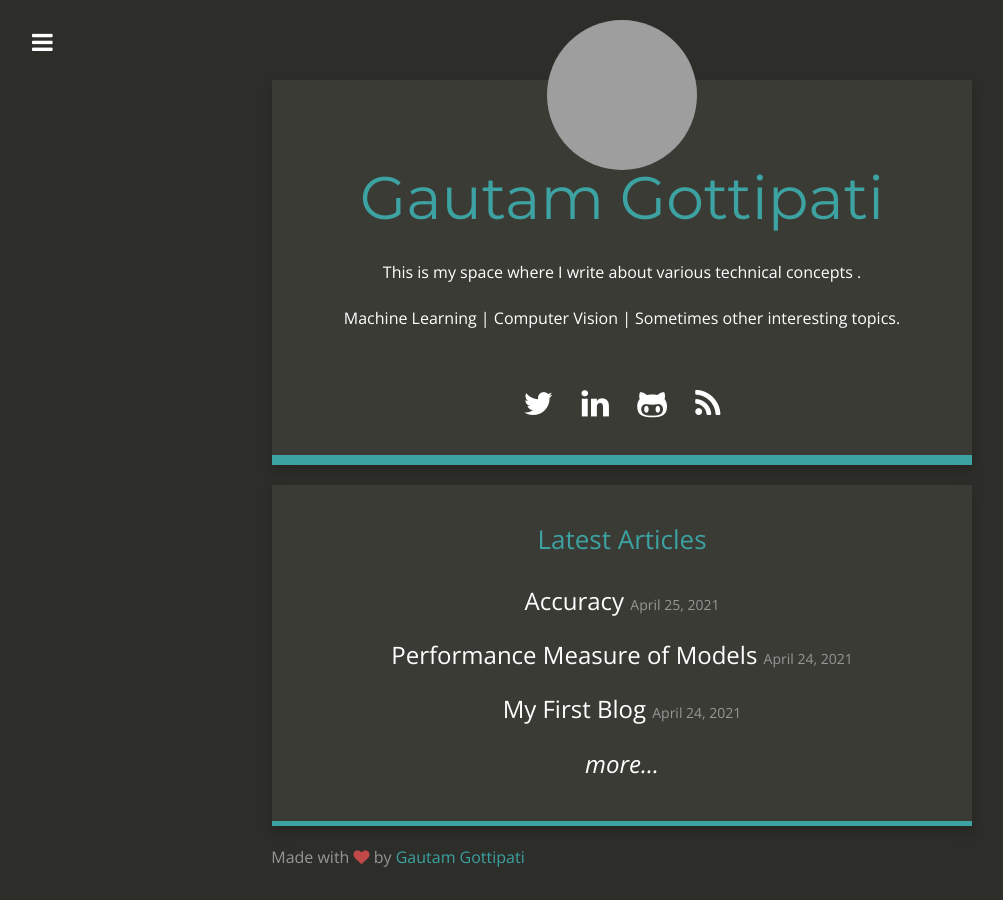
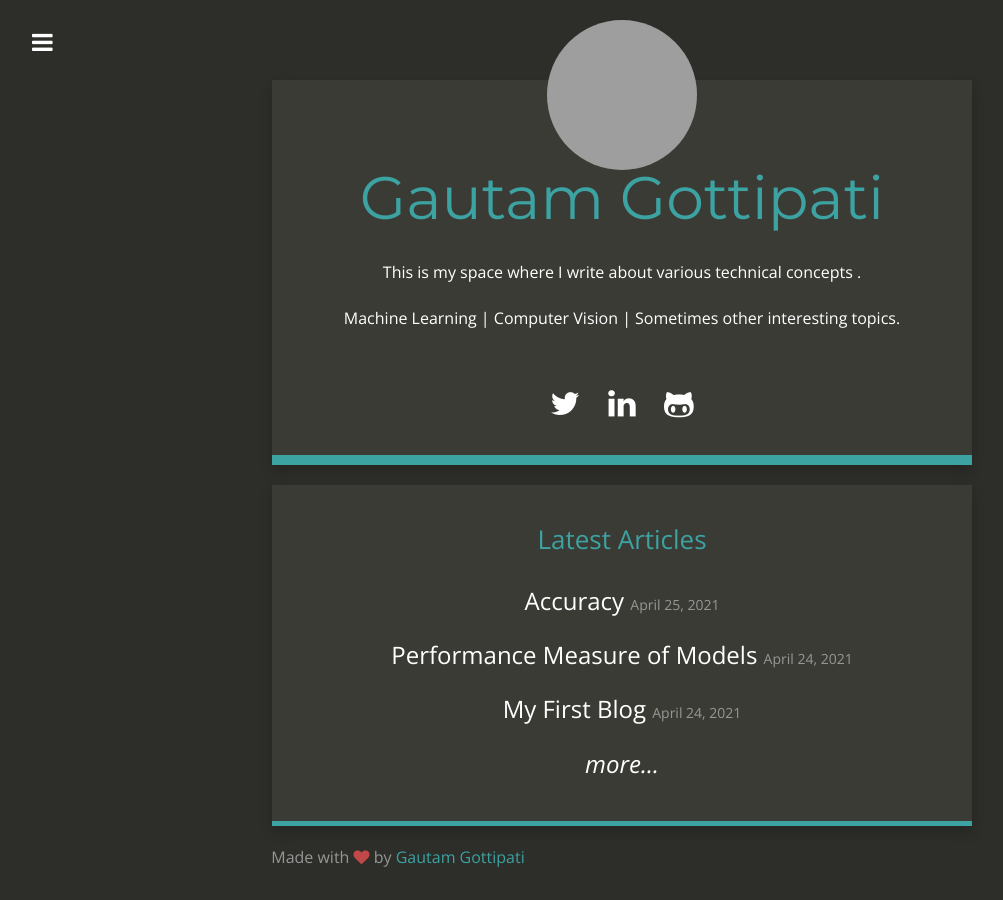
Before and after one commit to gautam018/gautam-notes, a Jekyll site: the page built from index.html, in a window 1280 px wide. Shown: the whole page, without its empty margins (18-1021 px from the left). Built offline with Jekyll 4.4.1, drawn with Linux system fonts in a browser that asks for light colours; nearby versions of some CDN libraries; grey boxes are pictures that could not be loaded.

Commit message:
removed rss feed links

```diff
--- a/_includes/social_links.html
+++ b/_includes/social_links.html
@@ -8,5 +8,5 @@
   {% if site.stackoverflow_link %}<a href="{{ site.stackoverflow_link }}" target="_new"><i class="fa fa-stack-overflow"></i></a>{% endif %}
   {% if site.instagram_username %}<a href="https://www.instagram.com/{{ site.instagram_username }}" target="_new"><i class="fa fa-instagram"></i></a>{% endif %}
   {% if site.reddit_username %}<a href="https://www.reddit.com/u/{{ site.reddit_username }}" target="_new"><i class="fa fa-reddit-alien"></i></a>{% endif %}
-  <a href="{{ site.baseurl }}/feed.xml" target="_new"><i class="fa fa-rss"></i></a>
+  <!-- <a href="{{ site.baseurl }}/feed.xml" target="_new"><i class="fa fa-rss"></i></a> -->
 </p>
```
Also changed, not shown: 9 other files.
